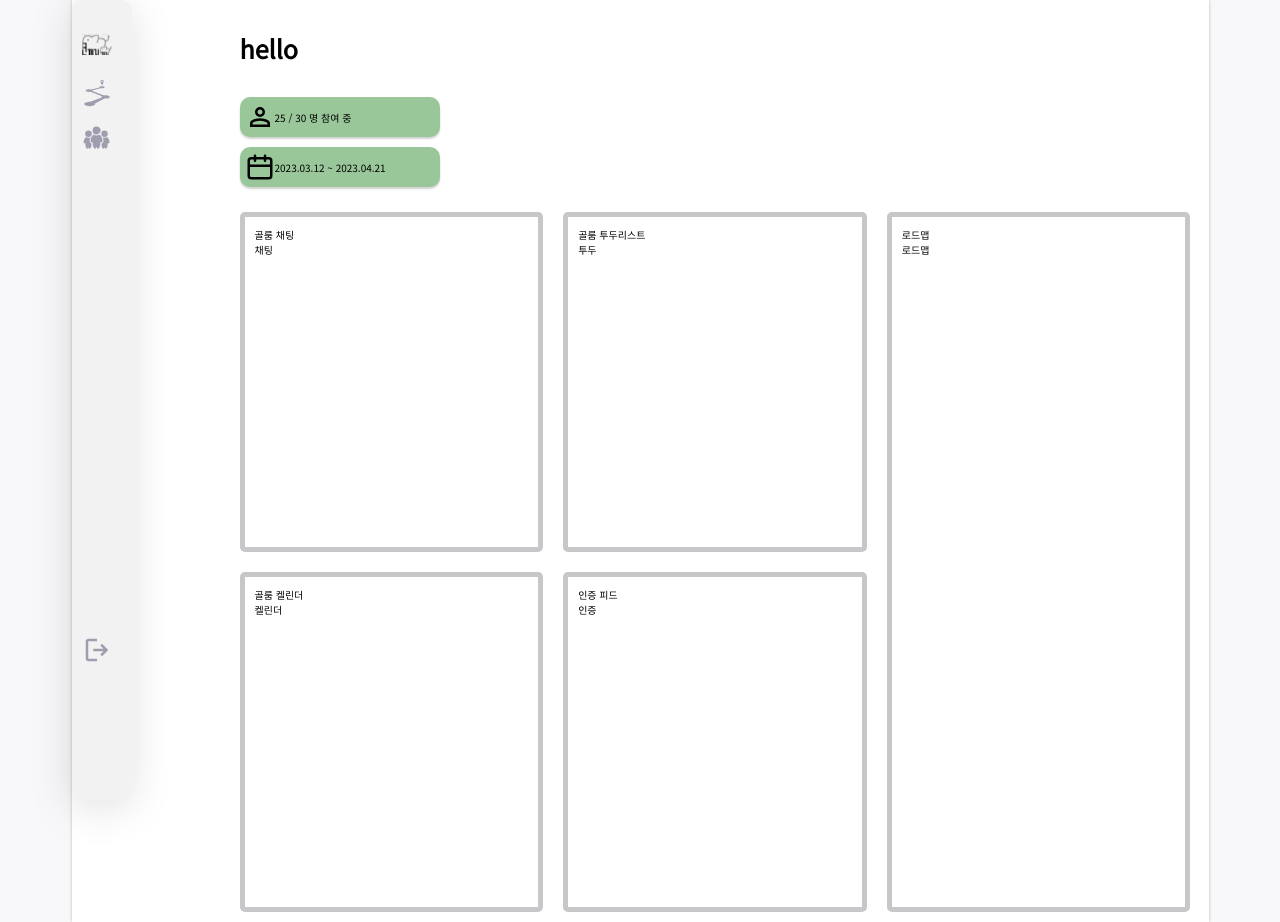
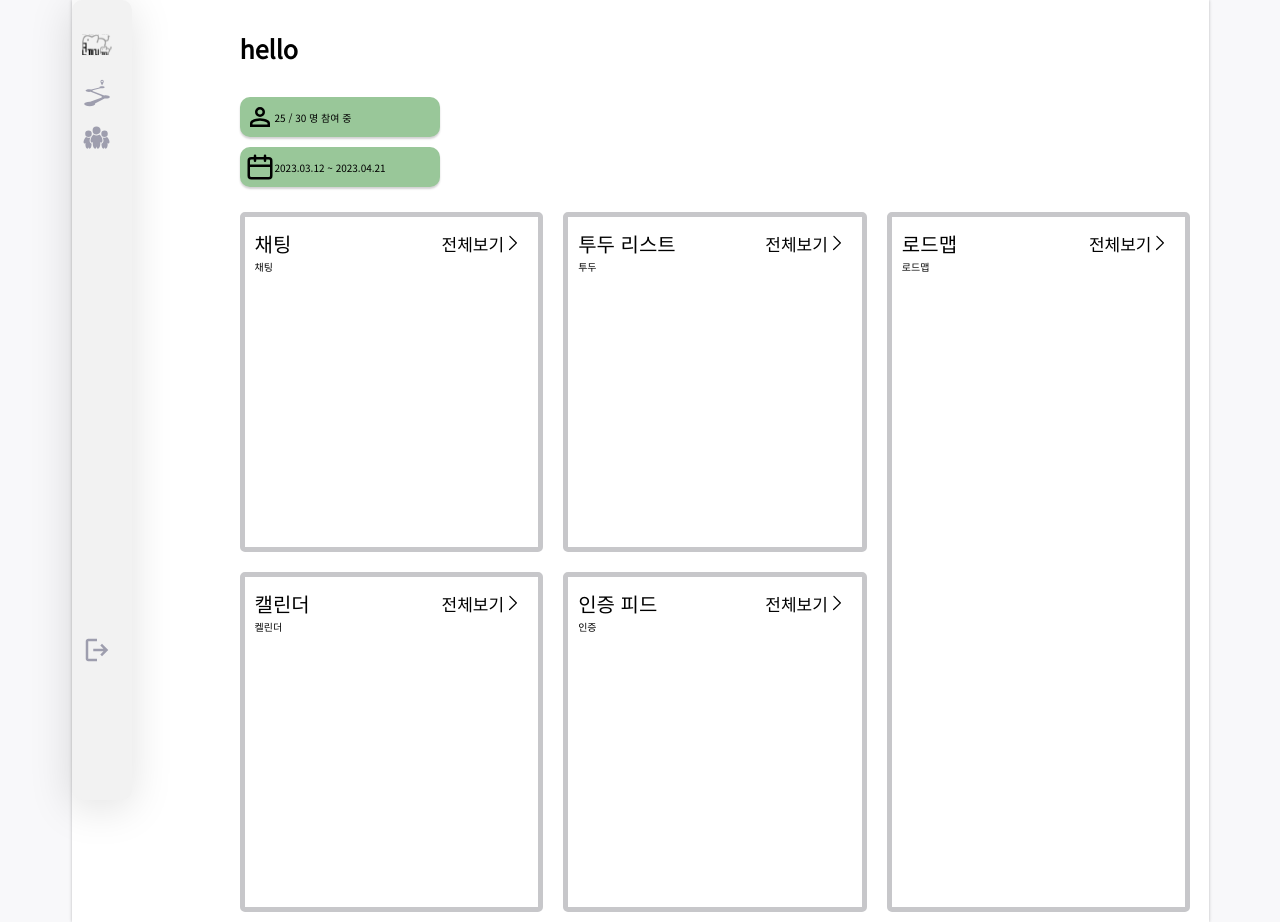
Before and after one commit to woowacourse-teams/2023-co-kirikiri, a React app in the folder client/: page /goalroom-dashboard/1 in a window 1280 px wide. Built offline with nearby package versions, Linux system fonts and the light colour scheme.

Commit message:
feat: 대시보드 요소 마크업 고도화

```diff
--- a/client/src/components/goalRoomDahsboardPage/goalRoomCertificationFeed/GoalRoomCertificationFeed.tsx
+++ b/client/src/components/goalRoomDahsboardPage/goalRoomCertificationFeed/GoalRoomCertificationFeed.tsx
@@ -1,9 +1,16 @@
 import * as S from './GoalRoomCertificationFeed.styles';
+import SVGIcon from '@components/icons/SVGIcon';
 
 const GoalRoomCertificationFeed = () => {
   return (
     <S.CertificationFeedWrapper>
-      <h2>인증 피드</h2>
+      <div>
+        <h2>인증 피드</h2>
+        <button>
+          <span>전체보기</span>
+          <SVGIcon name='RightArrowIcon' />
+        </button>
+      </div>
       <div>인증</div>
     </S.CertificationFeedWrapper>
   );
--- a/client/src/components/goalRoomDahsboardPage/goalRoomDahsboardRoadmap/GoalRoomDashboardRoadmap.tsx
+++ b/client/src/components/goalRoomDahsboardPage/goalRoomDahsboardRoadmap/GoalRoomDashboardRoadmap.tsx
@@ -1,9 +1,16 @@
 import * as S from './GoalRoomDashboardRoadmap.styles';
+import SVGIcon from '@components/icons/SVGIcon';
 
 const GoalRoomDashboardRoadmap = () => {
   return (
     <S.RoadmapWrapper>
-      <h2>로드맵</h2>
+      <div>
+        <h2>로드맵</h2>
+        <button>
+          <span>전체보기</span>
+          <SVGIcon name='RightArrowIcon' />
+        </button>
+      </div>
       <div>로드맵</div>
     </S.RoadmapWrapper>
   );
--- a/client/src/components/goalRoomDahsboardPage/goalRoomDahsboardTodo/GoalRoomDashboardTodo.tsx
+++ b/client/src/components/goalRoomDahsboardPage/goalRoomDahsboardTodo/GoalRoomDashboardTodo.tsx
@@ -1,9 +1,16 @@
 import * as S from './GoalRoomDashboardTodo.styles';
+import SVGIcon from '@components/icons/SVGIcon';
 
 const GoalRoomDashboardTodo = () => {
   return (
     <S.TodoWrapper>
-      <h2>골룸 투두리스트</h2>
+      <div>
+        <h2>투두 리스트</h2>
+        <button>
+          <span>전체보기</span>
+          <SVGIcon name='RightArrowIcon' />
+        </button>
+      </div>
       <div>투두</div>
     </S.TodoWrapper>
   );
--- a/client/src/components/goalRoomDahsboardPage/goalRoomDashboardCalender/GoalRoomDashboardCalender.tsx
+++ b/client/src/components/goalRoomDahsboardPage/goalRoomDashboardCalender/GoalRoomDashboardCalender.tsx
@@ -1,9 +1,16 @@
 import * as S from './GoalRoomDashboardCalender.styles';
+import SVGIcon from '@components/icons/SVGIcon';
 
 const GoalRoomDashboardCalender = () => {
   return (
     <S.CalenderWrapper>
-      <h2>골룸 켈린더</h2>
+      <div>
+        <h2>캘린더</h2>
+        <button>
+          <span>전체보기</span>
+          <SVGIcon name='RightArrowIcon' />
+        </button>
+      </div>
       <div>켈린더</div>
     </S.CalenderWrapper>
   );
--- a/client/src/components/goalRoomDahsboardPage/goalRoomDashboardChat/GoalRoomDashboardChat.tsx
+++ b/client/src/components/goalRoomDahsboardPage/goalRoomDashboardChat/GoalRoomDashboardChat.tsx
@@ -1,9 +1,16 @@
 import * as S from './GoalRoomDashboardChat.styles';
+import SVGIcon from '@components/icons/SVGIcon';
 
 const GoalRoomDashboardChat = () => {
   return (
     <S.ChatWrapper>
-      <h2>골룸 채팅</h2>
+      <div>
+        <h2>채팅</h2>
+        <button>
+          <span>전체보기</span>
+          <SVGIcon name='RightArrowIcon' />
+        </button>
+      </div>
       <div>채팅</div>
     </S.ChatWrapper>
   );
```
